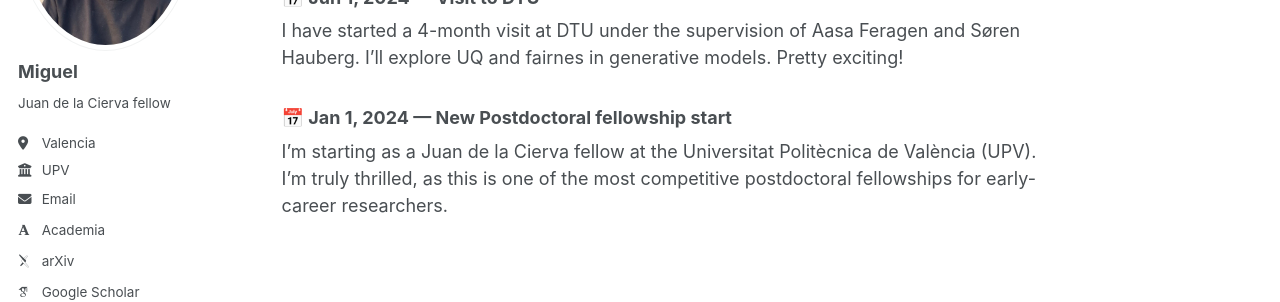
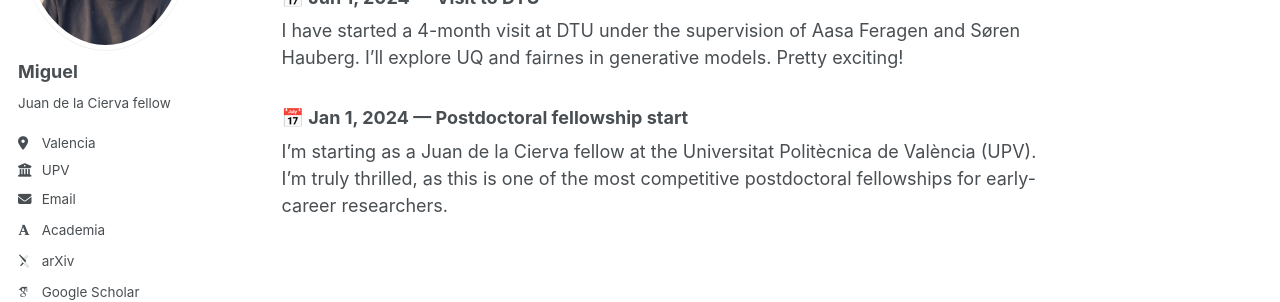
Before and after one commit to wizmik12/wizmik12.github.io, a Jekyll site: the page built from _pages/about.md, in a window 1280 px wide and 900 px high, scrolled down 1076 px. Shown: the part 277-579 px from the top of the window. Built offline with Jekyll 4.4.1, drawn with Linux system fonts in a browser that asks for light colours; some web fonts are replaced.

Commit message:
Update about.md

```diff
--- a/_pages/about.md
+++ b/_pages/about.md
@@ -41,6 +41,6 @@ Our MICCAI's submission with Natalia have been accepted publication! It's about
 ### 📅 Jun 1, 2024 — Visit to DTU
 I have started a 4-month visit at DTU under the supervision of Aasa Feragen and Søren Hauberg. I'll explore UQ and fairnes in generative models. Pretty exciting!
 
-### 📅 Jan 1, 2024 — New Postdoctoral fellowship start
+### 📅 Jan 1, 2024 — Postdoctoral fellowship start
 I'm starting as a Juan de la Cierva fellow at the Universitat Politècnica de València (UPV).
 I'm truly thrilled, as this is one of the most competitive postdoctoral fellowships for early-career researchers.
```
